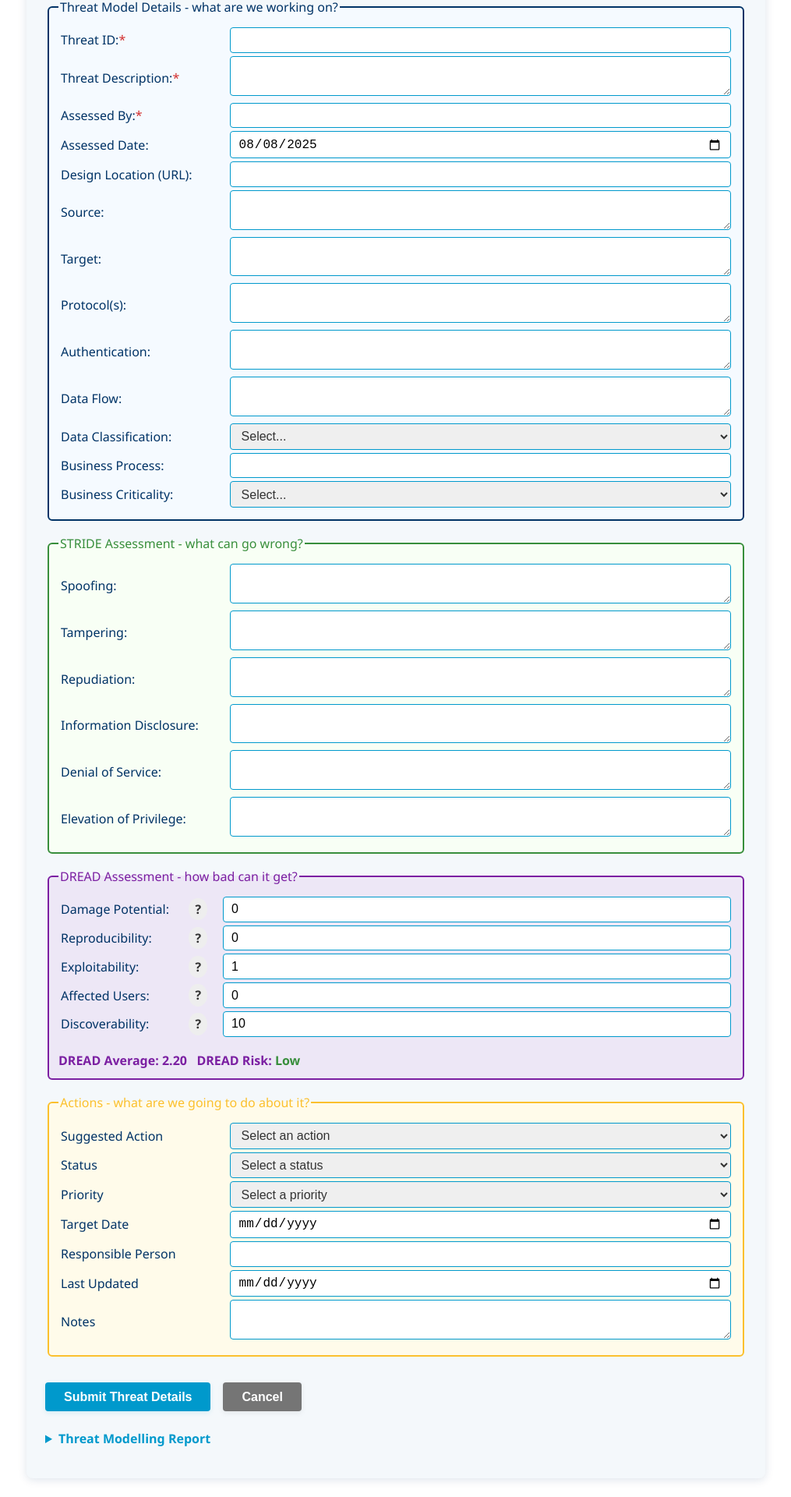
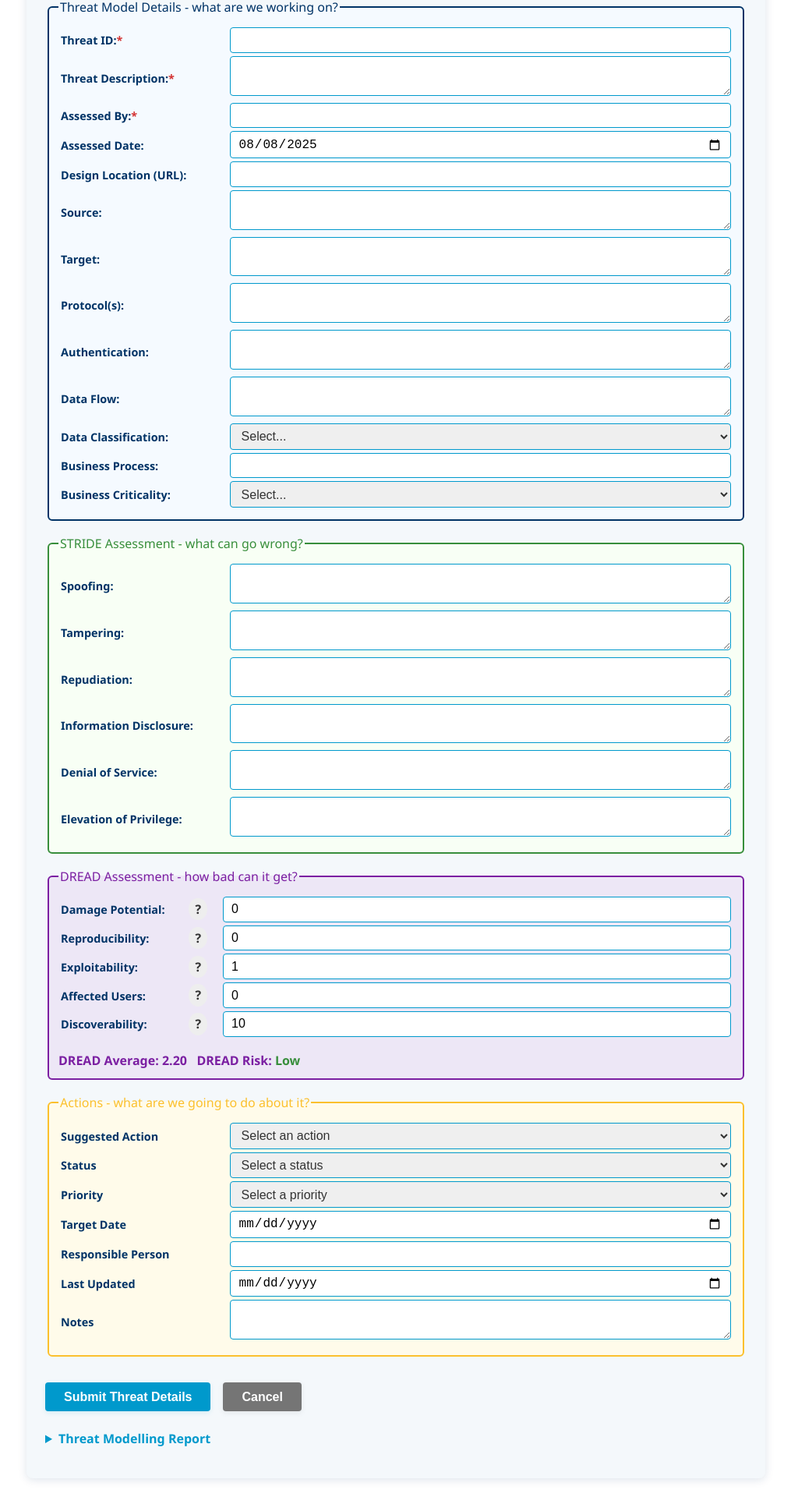
Before and after one commit to AndyArch11/sc3-ThreatModel, a React (Create React App) app in the folder sc3-threatmodel/: page / in a window 1280 px wide. Shown: the part 179-2099 px from the top of the page at 78% size, without its empty margins (132-1147 px from the left). Built offline with nearby package versions, Linux system fonts and the light colour scheme.

Commit message:
Minor formatting updates

```diff
--- a/sc3-threatmodel/src/components/TM.css
+++ b/sc3-threatmodel/src/components/TM.css
@@ -319,6 +319,12 @@
   font-size: 0.95em;
 }
 
+.tm-form-label {
+  font-weight: 600;
+  color: var(--sc3-primary);
+  font-size: 0.9rem;
+}
+
 .tm-inputform-stride {
   font-weight: var(--sc3-btn-font-weight);
 }
--- a/sc3-threatmodel/src/components/TMForm.js
+++ b/sc3-threatmodel/src/components/TMForm.js
@@ -7,7 +7,7 @@ import { exportThreatsToExcel } from "./ExcelExport";
 import "./TM.css";
 
 
-const VERSION = "v0.1.1"; // Update as needed
+const VERSION = "v0.1.2"; // Update as needed
 
 // Helper to get today's date in YYYY-MM-DD format
 const getToday = () => {
--- a/sc3-threatmodel/src/components/TMInputForm.js
+++ b/sc3-threatmodel/src/components/TMInputForm.js
@@ -105,7 +105,7 @@ const TMInputForm = ({
                     <table className="tm-inputform-field-table">
                       <tbody>
                         <tr title="A unique identifier for the threat model entry (e.g., a TM-001)">
-                          <td className="tm-inputform-field-cell-label"><label>Threat ID:<span className="tm-required">*</span></label></td>
+                          <td className="tm-inputform-field-cell-label"><label className="tm-form-label">Threat ID:<span className="tm-required">*</span></label></td>
                           <td>
                             <input
                               type="text"
@@ -117,7 +117,7 @@ const TMInputForm = ({
                             /></td>
                         </tr>
                         <tr>
-                          <td className="tm-inputform-field-cell-label"><label>Threat Description:<span className="tm-required">*</span></label></td>
+                          <td className="tm-inputform-field-cell-label"><label className="tm-form-label">Threat Description:<span className="tm-required">*</span></label></td>
                           <td>
                             <textarea
                               name="threatDescription"
@@ -128,7 +128,7 @@ const TMInputForm = ({
                             /></td>
                         </tr>
                         <tr>
-                          <td className="tm-inputform-field-cell-label"><label>Assessed By:<span className="tm-required">*</span></label></td>
+                          <td className="tm-inputform-field-cell-label"><label className="tm-form-label">Assessed By:<span className="tm-required">*</span></label></td>
                           <td>
                             <input
                               type="text"
@@ -140,7 +140,7 @@ const TMInputForm = ({
                             /></td>
                         </tr>
                         <tr>
-                          <td className="tm-inputform-field-cell-label"><label>Assessed Date:</label></td>
+                          <td className="tm-inputform-field-cell-label"><label className="tm-form-label">Assessed Date:</label></td>
                           <td>
                             <input
                               type="date"
@@ -151,7 +151,7 @@ const TMInputForm = ({
                             /></td>
                         </tr>
                         <tr>
-                          <td className="tm-inputform-field-cell-label"><label>Design Location (URL):</label></td>
+                          <td className="tm-inputform-field-cell-label"><label className="tm-form-label">Design Location (URL):</label></td>
                           <td>
                             <input
                               type="url"
@@ -162,7 +162,7 @@ const TMInputForm = ({
                             /></td>
                         </tr>
                         <tr>
-                          <td className="tm-inputform-field-cell-label"><label>Source:</label></td>
+                          <td className="tm-inputform-field-cell-label"><label className="tm-form-label">Source:</label></td>
                           <td>
                             <textarea
                               name="source"
@@ -172,7 +172,7 @@ const TMInputForm = ({
                             /></td>
                         </tr>
                         <tr>
-                          <td className="tm-inputform-field-cell-label"><label>Target:</label></td>
+                          <td className="tm-inputform-field-cell-label"><label className="tm-form-label">Target:</label></td>
                           <td>
                             <textarea
                               name="target"
@@ -182,7 +182,7 @@ const TMInputForm = ({
                             /></td>
                         </tr>
                         <tr>
-                          <td className="tm-inputform-field-cell-label"><label>Protocol(s):</label></td>
+                          <td className="tm-inputform-field-cell-label"><label className="tm-form-label">Protocol(s):</label></td>
                           <td>
                             <textarea
                               name="protocols"
@@ -192,7 +192,7 @@ const TMInputForm = ({
                             /></td>
                         </tr>
                         <tr>
-                          <td className="tm-inputform-field-cell-label"><label>Authentication:</label></td>
+                          <td className="tm-inputform-field-cell-label"><label className="tm-form-label">Authentication:</label></td>
                           <td>
                             <textarea
                               name="authentication"
@@ -202,7 +202,7 @@ const TMInputForm = ({
                             /></td>
                         </tr>
                         <tr>
-                          <td className="tm-inputform-field-cell-label"><label>Data Flow:</label></td>
+                          <td className="tm-inputform-field-cell-label"><label className="tm-form-label">Data Flow:</label></td>
                           <td>
                             <textarea
                               name="dataFlow"
@@ -212,7 +212,7 @@ const TMInputForm = ({
                             /></td>
                         </tr>
                         <tr>
-                          <td className="tm-inputform-field-cell-label"><label>Data Classification:</label></td>
+                          <td className="tm-inputform-field-cell-label"><label className="tm-form-label">Data Classification:</label></td>
                           <td>
                             <select
                               name="dataClassification"
@@ -234,7 +234,7 @@ const TMInputForm = ({
                             </td>
                         </tr>
                         <tr>
-                          <td className="tm-inputform-field-cell-label"><label>Business Process:</label></td>
+                          <td className="tm-inputform-field-cell-label"><label className="tm-form-label">Business Process:</label></td>
                           <td>
                             <input
                               type="text"
@@ -245,7 +245,7 @@ const TMInputForm = ({
                             /></td>
                         </tr>
                         <tr>
-                          <td className="tm-inputform-field-cell-label"><label>Business Criticality:</label></td>
+                          <td className="tm-inputform-field-cell-label"><label className="tm-form-label">Business Criticality:</label></td>
                           <td>
                             <select
                               name="businessCriticality"
@@ -281,7 +281,7 @@ const TMInputForm = ({
                     <table className="tm-inputform-field-table">
                       <tbody>
                         <tr title="Is the threat capable of impersonating a user or system?">
-                          <td className="tm-inputform-field-cell-label"><label>Spoofing:</label></td>
+                          <td className="tm-inputform-field-cell-label"><label className="tm-form-label">Spoofing:</label></td>
                           <td>
                             <textarea
                               name="spoofing"
@@ -291,7 +291,7 @@ const TMInputForm = ({
                             /></td>
                         </tr>
                         <tr title="Can the threat modify data in transit or at rest?">
-                          <td className="tm-inputform-field-cell-label"><label>Tampering:</label></td>
+                          <td className="tm-inputform-field-cell-label"><label className="tm-form-label">Tampering:</label></td>
                           <td>
                             <textarea
                               name="tampering"
@@ -301,7 +301,7 @@ const TMInputForm = ({
                             /></td>
                         </tr>
                         <tr title="Can the user deny their actions?">
-                          <td className="tm-inputform-field-cell-label"><label>Repudiation:</label></td>
+                          <td className="tm-inputform-field-cell-label"><label className="tm-form-label">Repudiation:</label></td>
                           <td>
                             <textarea
                               name="repudiation"
@@ -311,7 +311,7 @@ const TMInputForm = ({
                             /></td>
                         </tr>
                         <tr title="Does the threat expose sensitive information?">
-                          <td className="tm-inputform-field-cell-label"><label>Information Disclosure:</label></td>
+                          <td className="tm-inputform-field-cell-label"><label className="tm-form-label">Information Disclosure:</label></td>
                           <td>
                             <textarea
                               name="informationDisclosure"
@@ -321,7 +321,7 @@ const TMInputForm = ({
                             /></td>
                         </tr>
                         <tr title="Can the threat disrupt service availability?">
-                          <td className="tm-inputform-field-cell-label"><label>Denial of Service:</label></td>
+                          <td className="tm-inputform-field-cell-label"><label className="tm-form-label">Denial of Service:</label></td>
                           <td>
                             <textarea
                               name="denialOfService"
@@ -331,7 +331,7 @@ const TMInputForm = ({
                             /></td>
                         </tr>
                         <tr title="Can the threat gain elevated permissions?">
-                          <td className="tm-inputform-field-cell-label"><label>Elevation of Privilege:</label></td>
+                          <td className="tm-inputform-field-cell-label"><label className="tm-form-label">Elevation of Privilege:</label></td>
                           <td>
                             <textarea
                               name="elevationOfPrivilege"
@@ -355,7 +355,7 @@ const TMInputForm = ({
                     <table className="tm-inputform-field-table">
                       <tbody>
                         <tr>
-                          <td className="tm-inputform-field-cell-label-dread"><label>Damage Potential:</label></td>
+                          <td className="tm-inputform-field-cell-label-dread"><label className="tm-form-label">Damage Potential:</label></td>
                           <td className="tm-inputform-field-cell-tooltip">
                             <span className="tm-tooltip-container">
                               <span className="tm-tooltip-icon" tabIndex={0}>?</span>
@@ -384,7 +384,7 @@ const TMInputForm = ({
                             /></td>
                         </tr>
                         <tr>
-                          <td className="tm-inputform-field-cell-label-dread"><label>Reproducibility:</label></td>
+                          <td className="tm-inputform-field-cell-label-dread"><label className="tm-form-label">Reproducibility:</label></td>
                           <td className="tm-inputform-field-cell-tooltip">
                             <span className="tm-tooltip-container">
                               <span className="tm-tooltip-icon" tabIndex={0}>?</span>
@@ -409,7 +409,7 @@ const TMInputForm = ({
                             /></td>
                         </tr>
                         <tr title="How easy is it to exploit the threat?">
-                          <td className="tm-inputform-field-cell-label-dread"><label>Exploitability:</label></td>
+                          <td className="tm-inputform-field-cell-label-dread"><label className="tm-form-label">Exploitability:</label></td>
                           <td className="tm-inputform-field-cell-tooltip">
                             <span className="tm-tooltip-container">
                               <span className="tm-tooltip-icon" tabIndex={0}>?</span>
@@ -437,7 +437,7 @@ const TMInputForm = ({
                             /></td>
                         </tr>
                         <tr title="How many users are affected by the threat?">
-                          <td className="tm-inputform-field-cell-label-dread"><label>Affected Users:</label></td>
+                          <td className="tm-inputform-field-cell-label-dread"><label className="tm-form-label">Affected Users:</label></td>
                           <td className="tm-inputform-field-cell-tooltip">
                             <span className="tm-tooltip-container">
                               <span className="tm-tooltip-icon" tabIndex={0}>?</span>
@@ -462,7 +462,7 @@ const TMInputForm = ({
                             /></td>
                         </tr>
                         <tr title="How easy is it to discover the threat?">
-                          <td className="tm-inputform-field-cell-label-dread"><label>Discoverability:</label></td>
+                          <td className="tm-inputform-field-cell-label-dread"><label className="tm-form-label">Discoverability:</label></td>
                           <td className="tm-inputform-field-cell-tooltip">
                             <span className="tm-tooltip-container">
                               <span className="tm-tooltip-icon" tabIndex={0}>?</span>
@@ -506,7 +506,7 @@ const TMInputForm = ({
                     <table className="tm-inputform-field-table">
                       <tbody>
                         <tr title="What actions can be taken to mitigate the threat?">
-                          <td className="tm-inputform-field-cell-label"><label>Suggested Action</label></td>
+                          <td className="tm-inputform-field-cell-label"><label className="tm-form-label">Suggested Action</label></td>
                           <td>
                             <select
                               name="actions"
@@ -527,7 +527,7 @@ const TMInputForm = ({
                           </td>
                         </tr>
                         <tr title="What is the status of the threat?">
-                          <td className="tm-inputform-field-cell-label"><label>Status</label></td>
+                          <td className="tm-inputform-field-cell-label"><label className="tm-form-label">Status</label></td>
                           <td>
                             <select
                               name="status"
@@ -549,7 +549,7 @@ const TMInputForm = ({
                           </td>
                         </tr>
                         <tr title="What is the priority of the threat?">
-                          <td className="tm-inputform-field-cell-label"><label>Priority</label></td>
+                          <td className="tm-inputform-field-cell-label"><label className="tm-form-label">Priority</label></td>
                           <td>
                             <select
                               name="priority"
@@ -570,7 +570,7 @@ const TMInputForm = ({
                           </td>
                         </tr>
                         <tr title="What is the target date for resolving the threat?">
-                          <td className="tm-inputform-field-cell-label"><label>Target Date</label></td>
+                          <td className="tm-inputform-field-cell-label"><label className="tm-form-label">Target Date</label></td>
                           <td>
                             <input
                               type="date"
@@ -581,7 +581,7 @@ const TMInputForm = ({
                             /></td>
                         </tr>
                         <tr title="Who is responsible for addressing the threat?">
-                          <td className="tm-inputform-field-cell-label"><label>Responsible Person</label></td>
+                          <td className="tm-inputform-field-cell-label"><label className="tm-form-label">Responsible Person</label></td>
                           <td>
                             <input
                               type="text"
@@ -593,7 +593,7 @@ const TMInputForm = ({
                           </td>
                         </tr>
                         <tr title="What is the date when the threat was last updated?">
-                          <td className="tm-inputform-field-cell-label"><label>Last Updated</label></td>
+                          <td className="tm-inputform-field-cell-label"><label className="tm-form-label">Last Updated</label></td>
                           <td>
                             <input
                               type="date"
@@ -604,7 +604,7 @@ const TMInputForm = ({
                             /></td>
                         </tr>
                         <tr title="Any additional notes or comments about the threat?">
-                          <td className="tm-inputform-field-cell-label"><label>Notes</label></td>
+                          <td className="tm-inputform-field-cell-label"><label className="tm-form-label">Notes</label></td>
                           <td>
                             <textarea
                               name="notes"
```
